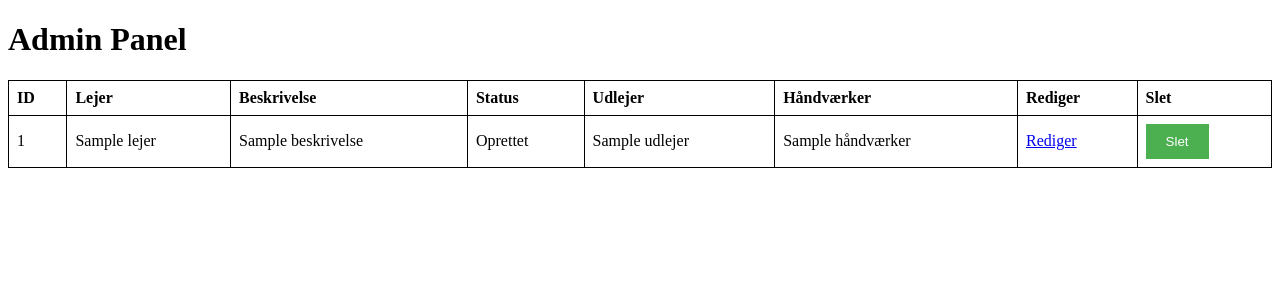
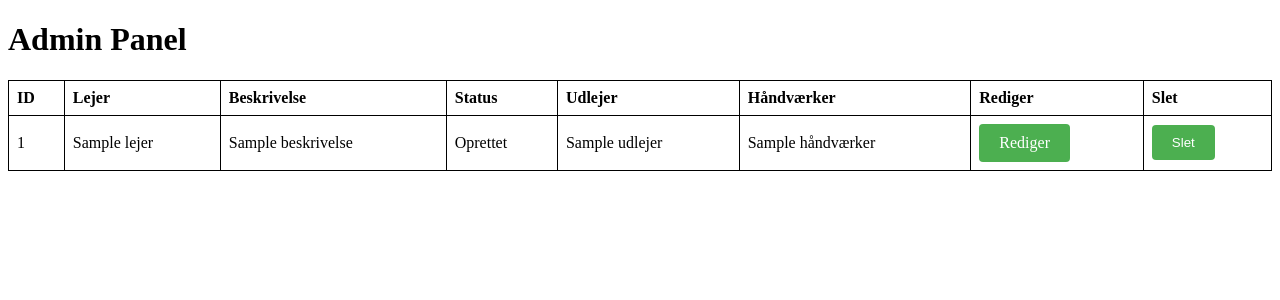
Before and after one commit to bbb36845/SAPUTicket, a Flask app: template templates/admin.html in a window 1280 px wide. Shown: the top 300 px of the page. Run offline with Flask 3, Linux system fonts and the light colour scheme; the template is opened without the code that fills it: most values are stand-ins (such as "Sample title", 1, 10 or a date in 2020).

Commit message:
opdateret admin

```diff
--- a/templates/admin.html
+++ b/templates/admin.html
@@ -12,15 +12,24 @@
             padding: 8px;
             text-align: left;
         }
-        /* Styling af knapper i formularer */
-         input[type="submit"], button {
-            background-color: #4CAF50; /* Grøn knap */
-            color: white;
-            padding: 10px 20px;
-            border: none;
-            cursor: pointer;
-            text-decoration: none; /*Fjern understregning*/
-            display: inline-block; /* Sørg for at bredde og højde respekteres */
+
+        /* Styling af submit-knapper OG links, der skal ligne knapper */
+        input[type="submit"],
+        a.button-lookalike {
+            background-color: #4CAF50; /* Grøn baggrund */
+            color: white;          /* Hvid tekst */
+            padding: 10px 20px;    /* Indvendig plads */
+            border: none;         /* Ingen kant */
+            cursor: pointer;       /* Musemarkør som en hånd */
+            text-decoration: none; /* Ingen understregning (vigtigt for links) */
+            display: inline-block; /* Tillad bredde/højde/padding */
+            border-radius: 4px;   /* Afrundede hjørner (valgfrit) */
+        }
+
+        /* Styling ved hover (valgfrit) */
+        input[type="submit"]:hover,
+        a.button-lookalike:hover {
+            background-color: #3e8e41; /* Mørkere grøn ved hover */
         }
 
         .flashes {
@@ -79,7 +88,7 @@
                 <td data-label="Udlejer">{{ ticket.udlejer }}</td>
                 <td data-label="Håndværker">{{ ticket.håndværker }}</td>
                 <td data-label="Rediger">
-                    <a href="/edit/{{ ticket.id }}">Rediger</a>
+                    <a href="/edit/{{ ticket.id }}" class="button-lookalike">Rediger</a>
                 </td>
                 <td data-label="Slet">
                     <form action="/delete/{{ ticket.id }}" method="post">
```
